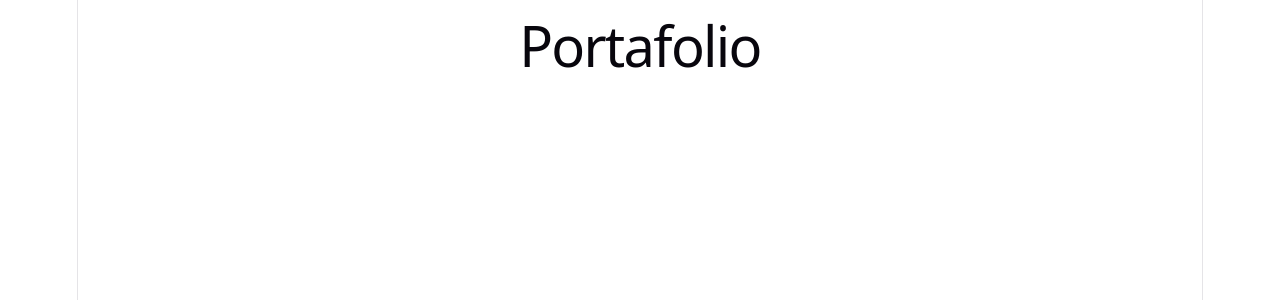
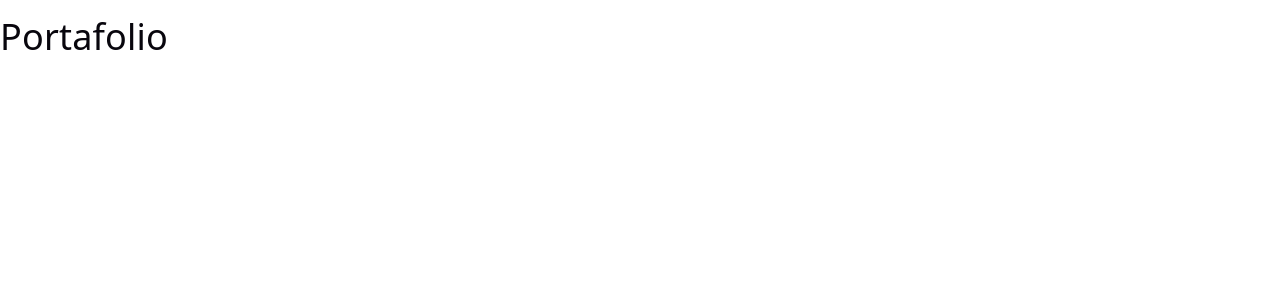
Before and after one commit to kevinandrep/portafolio-react, a React (Vite) app: page / in a window 1280 px wide. Shown: the top 300 px of the page. Built offline with nearby package versions, Linux system fonts and the light colour scheme.

Commit message:
style: simplifica estilos globales y conserva variables de tema

```diff
--- a/src/index.css
+++ b/src/index.css
@@ -3,16 +3,12 @@
   --text-h: #08060d;
   --bg: #fff;
   --border: #e5e4e7;
-  --code-bg: #f4f3ec;
   --accent: #aa3bff;
-  --accent-bg: rgba(170, 59, 255, 0.1);
-  --accent-border: rgba(170, 59, 255, 0.5);
-  --social-bg: rgba(244, 243, 236, 0.5);
   --shadow:
     rgba(0, 0, 0, 0.1) 0 10px 15px -3px, rgba(0, 0, 0, 0.05) 0 4px 6px -2px;
 
-  --sans: system-ui, 'Segoe UI', Roboto, sans-serif;
-  --heading: system-ui, 'Segoe UI', Roboto, sans-serif;
+  --sans: system-ui, "Segoe UI", Roboto, sans-serif;
+  --heading: system-ui, "Segoe UI", Roboto, sans-serif;
   --mono: ui-monospace, Consolas, monospace;
 
   font: 18px/145% var(--sans);
@@ -24,8 +20,10 @@
   text-rendering: optimizeLegibility;
   -webkit-font-smoothing: antialiased;
   -moz-osx-font-smoothing: grayscale;
+}
 
-  @media (max-width: 1024px) {
+@media (max-width: 1024px) {
+  :root {
     font-size: 16px;
   }
 }
@@ -36,30 +34,10 @@
     --text-h: #f3f4f6;
     --bg: #16171d;
     --border: #2e303a;
-    --code-bg: #1f2028;
     --accent: #c084fc;
-    --accent-bg: rgba(192, 132, 252, 0.15);
-    --accent-border: rgba(192, 132, 252, 0.5);
-    --social-bg: rgba(47, 48, 58, 0.5);
     --shadow:
       rgba(0, 0, 0, 0.4) 0 10px 15px -3px, rgba(0, 0, 0, 0.25) 0 4px 6px -2px;
   }
-
-  #social .button-icon {
-    filter: invert(1) brightness(2);
-  }
-}
-
-#root {
-  width: 1126px;
-  max-width: 100%;
-  margin: 0 auto;
-  text-align: center;
-  border-inline: 1px solid var(--border);
-  min-height: 100svh;
-  display: flex;
-  flex-direction: column;
-  box-sizing: border-box;
 }
 
 body {
@@ -72,40 +50,3 @@ h2 {
   font-weight: 500;
   color: var(--text-h);
 }
-
-h1 {
-  font-size: 56px;
-  letter-spacing: -1.68px;
-  margin: 32px 0;
-  @media (max-width: 1024px) {
-    font-size: 36px;
-    margin: 20px 0;
-  }
-}
-h2 {
-  font-size: 24px;
-  line-height: 118%;
-  letter-spacing: -0.24px;
-  margin: 0 0 8px;
-  @media (max-width: 1024px) {
-    font-size: 20px;
-  }
-}
-p {
-  margin: 0;
-}
-
-code,
-.counter {
-  font-family: var(--mono);
-  display: inline-flex;
-  border-radius: 4px;
-  color: var(--text-h);
-}
-
-code {
-  font-size: 15px;
-  line-height: 135%;
-  padding: 4px 8px;
-  background: var(--code-bg);
-}
```
